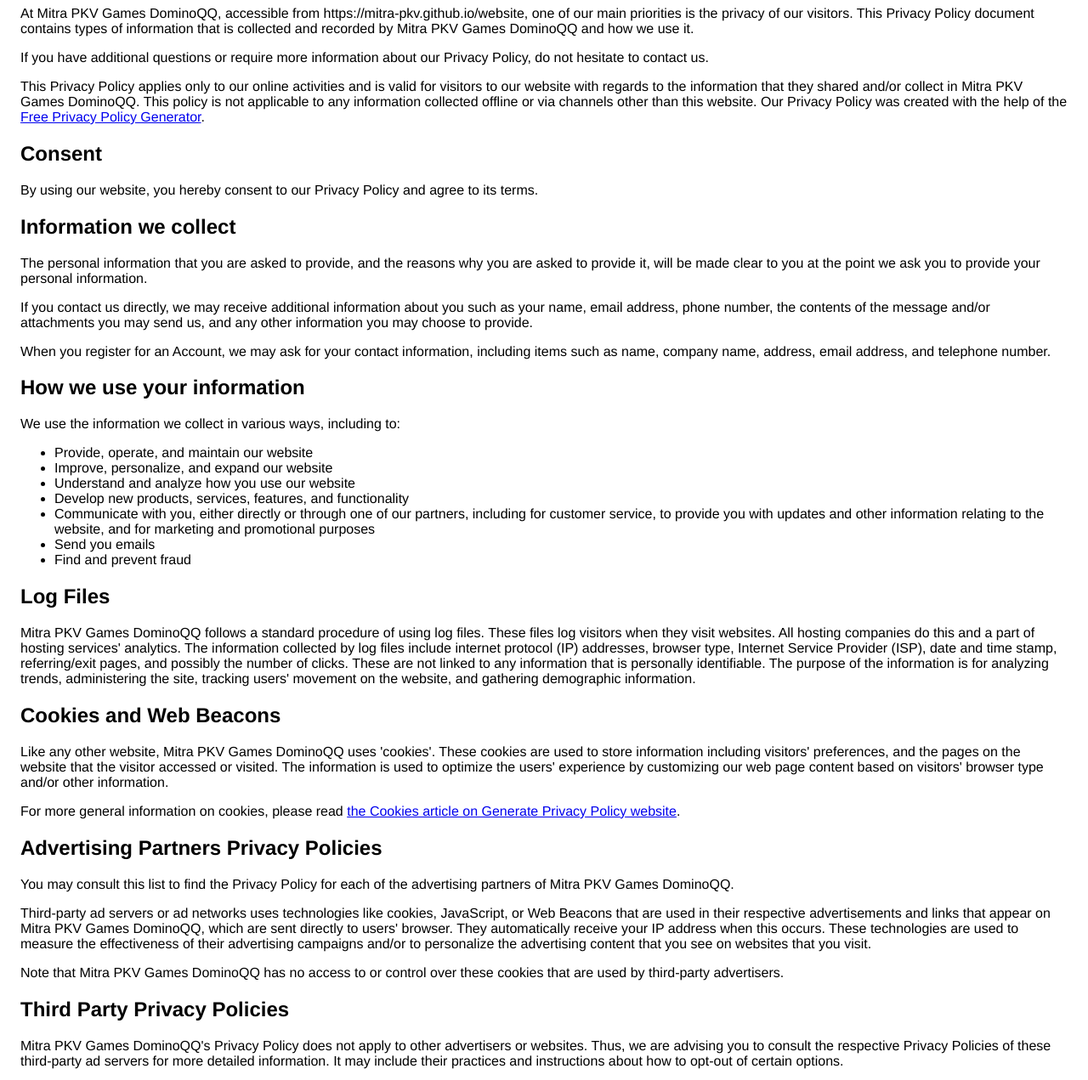
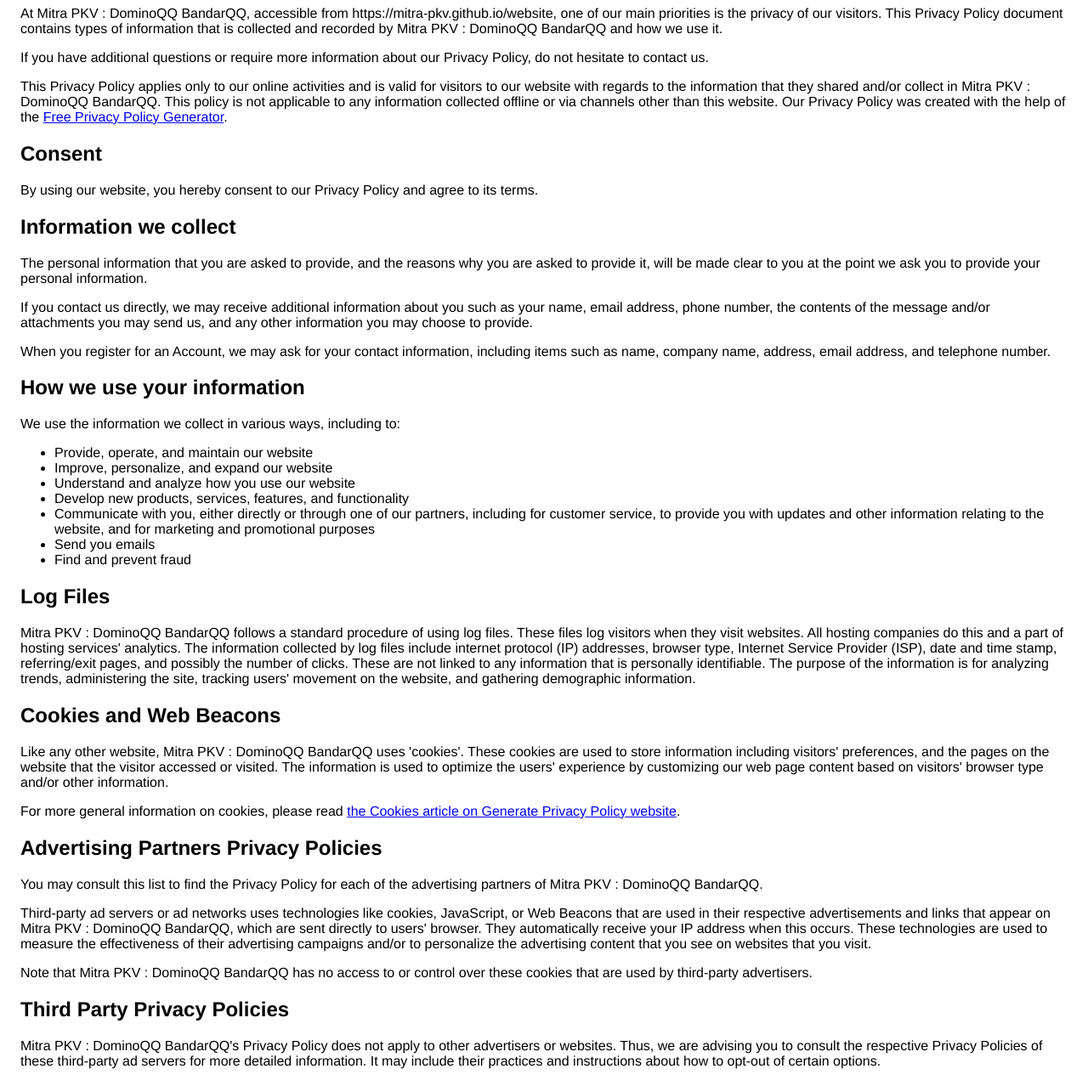
Before and after one commit to mitra-pkv/play, a plain HTML site: page privacy.html in a window 1280 px wide. Shown: the part 97-1368 px from the top of the page at 85% size. Drawn offline with nearby package versions, Linux system fonts and the light colour scheme.

Commit message:
Update privacy.html

```diff
--- a/privacy.html
+++ b/privacy.html
@@ -4,18 +4,18 @@
     <script src="https://ajax.googleapis.com/ajax/libs/jquery/2.1.1/jquery.min.js"></script>
       <meta charset='utf-8'>
       <meta name='viewport' content='width=device-width'>
-      <title>Privacy Policy For Mitra PKV Games DominoQQ </title>
+      <title>Privacy Policy For Mitra PKV : DominoQQ BandarQQ </title>
       <style> body { font-family: 'Helvetica Neue', Helvetica, Arial, sans-serif; padding:1em; } </style>
 
     </head>
     <body>
-        <h1>Privacy Policy for Mitra PKV Games DominoQQ</h1>
+        <h1>Privacy Policy for Mitra PKV : DominoQQ BandarQQ</h1>
 
-        <p>At Mitra PKV Games DominoQQ, accessible from https://mitra-pkv.github.io/website, one of our main priorities is the privacy of our visitors. This Privacy Policy document contains types of information that is collected and recorded by Mitra PKV Games DominoQQ and how we use it.</p>
+        <p>At Mitra PKV : DominoQQ BandarQQ, accessible from https://mitra-pkv.github.io/website, one of our main priorities is the privacy of our visitors. This Privacy Policy document contains types of information that is collected and recorded by Mitra PKV : DominoQQ BandarQQ and how we use it.</p>
 
         <p>If you have additional questions or require more information about our Privacy Policy, do not hesitate to contact us.</p>
 
-        <p>This Privacy Policy applies only to our online activities and is valid for visitors to our website with regards to the information that they shared and/or collect in Mitra PKV Games DominoQQ. This policy is not applicable to any information collected offline or via channels other than this website. Our Privacy Policy was created with the help of the <a href="https://www.privacypolicygenerator.info">Free Privacy Policy Generator</a>.</p>
+        <p>This Privacy Policy applies only to our online activities and is valid for visitors to our website with regards to the information that they shared and/or collect in Mitra PKV : DominoQQ BandarQQ. This policy is not applicable to any information collected offline or via channels other than this website. Our Privacy Policy was created with the help of the <a href="https://www.privacypolicygenerator.info">Free Privacy Policy Generator</a>.</p>
 
         <h2>Consent</h2>
 
@@ -43,11 +43,11 @@
 
         <h2>Log Files</h2>
 
-        <p>Mitra PKV Games DominoQQ follows a standard procedure of using log files. These files log visitors when they visit websites. All hosting companies do this and a part of hosting services' analytics. The information collected by log files include internet protocol (IP) addresses, browser type, Internet Service Provider (ISP), date and time stamp, referring/exit pages, and possibly the number of clicks. These are not linked to any information that is personally identifiable. The purpose of the information is for analyzing trends, administering the site, tracking users' movement on the website, and gathering demographic information.</p>
+        <p>Mitra PKV : DominoQQ BandarQQ follows a standard procedure of using log files. These files log visitors when they visit websites. All hosting companies do this and a part of hosting services' analytics. The information collected by log files include internet protocol (IP) addresses, browser type, Internet Service Provider (ISP), date and time stamp, referring/exit pages, and possibly the number of clicks. These are not linked to any information that is personally identifiable. The purpose of the information is for analyzing trends, administering the site, tracking users' movement on the website, and gathering demographic information.</p>
 
         <h2>Cookies and Web Beacons</h2>
 
-        <p>Like any other website, Mitra PKV Games DominoQQ uses 'cookies'. These cookies are used to store information including visitors' preferences, and the pages on the website that the visitor accessed or visited. The information is used to optimize the users' experience by customizing our web page content based on visitors' browser type and/or other information.</p>
+        <p>Like any other website, Mitra PKV : DominoQQ BandarQQ uses 'cookies'. These cookies are used to store information including visitors' preferences, and the pages on the website that the visitor accessed or visited. The information is used to optimize the users' experience by customizing our web page content based on visitors' browser type and/or other information.</p>
 
         <p>For more general information on cookies, please read <a href="https://www.generateprivacypolicy.com/#cookies">the Cookies article on Generate Privacy Policy website</a>.</p>
 
@@ -55,15 +55,15 @@
 
         <h2>Advertising Partners Privacy Policies</h2>
 
-        <P>You may consult this list to find the Privacy Policy for each of the advertising partners of Mitra PKV Games DominoQQ.</p>
+        <P>You may consult this list to find the Privacy Policy for each of the advertising partners of Mitra PKV : DominoQQ BandarQQ.</p>
 
-        <p>Third-party ad servers or ad networks uses technologies like cookies, JavaScript, or Web Beacons that are used in their respective advertisements and links that appear on Mitra PKV Games DominoQQ, which are sent directly to users' browser. They automatically receive your IP address when this occurs. These technologies are used to measure the effectiveness of their advertising campaigns and/or to personalize the advertising content that you see on websites that you visit.</p>
+        <p>Third-party ad servers or ad networks uses technologies like cookies, JavaScript, or Web Beacons that are used in their respective advertisements and links that appear on Mitra PKV : DominoQQ BandarQQ, which are sent directly to users' browser. They automatically receive your IP address when this occurs. These technologies are used to measure the effectiveness of their advertising campaigns and/or to personalize the advertising content that you see on websites that you visit.</p>
 
-        <p>Note that Mitra PKV Games DominoQQ has no access to or control over these cookies that are used by third-party advertisers.</p>
+        <p>Note that Mitra PKV : DominoQQ BandarQQ has no access to or control over these cookies that are used by third-party advertisers.</p>
 
         <h2>Third Party Privacy Policies</h2>
 
-        <p>Mitra PKV Games DominoQQ's Privacy Policy does not apply to other advertisers or websites. Thus, we are advising you to consult the respective Privacy Policies of these third-party ad servers for more detailed information. It may include their practices and instructions about how to opt-out of certain options. </p>
+        <p>Mitra PKV : DominoQQ BandarQQ's Privacy Policy does not apply to other advertisers or websites. Thus, we are advising you to consult the respective Privacy Policies of these third-party ad servers for more detailed information. It may include their practices and instructions about how to opt-out of certain options. </p>
 
         <p>You can choose to disable cookies through your individual browser options. To know more detailed information about cookie management with specific web browsers, it can be found at the browsers' respective websites.</p>
 
@@ -90,6 +90,6 @@
 
         <p>Another part of our priority is adding protection for children while using the internet. We encourage parents and guardians to observe, participate in, and/or monitor and guide their online activity.</p>
 
-        <p>Mitra PKV Games DominoQQ does not knowingly collect any Personal Identifiable Information from children under the age of 13. If you think that your child provided this kind of information on our website, we strongly encourage you to contact us at mitra.pkv@gmail.com immediately and we will do our best efforts to promptly remove such information from our records.</p>
+        <p>Mitra PKV : DominoQQ BandarQQ does not knowingly collect any Personal Identifiable Information from children under the age of 13. If you think that your child provided this kind of information on our website, we strongly encourage you to contact us at pkvmitra@gmail.com immediately and we will do our best efforts to promptly remove such information from our records.</p>
    </body>
     </html>
```
